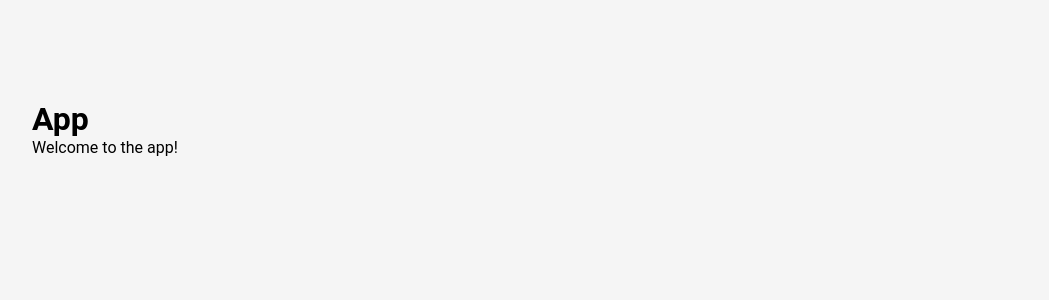
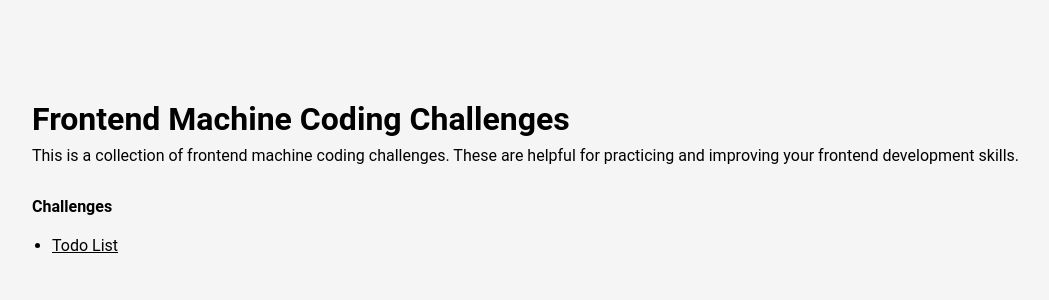
Before and after one commit to RakeshSangem/-machine-coding-tasks, a React (Vite) app: page / in a window 1280 px wide. Shown: the top 300 px of the page, without its empty margins (68-1117 px from the left). Built offline with nearby package versions, Linux system fonts and the light colour scheme.

Commit message:
Add links to frontend machine coding challenges

```diff
--- a/src/App.jsx
+++ b/src/App.jsx
@@ -1,8 +1,45 @@
+import { Link } from 'react-router-dom';
+
 export default function App() {
   return (
     <div>
-      <h1>App</h1>
-      <p>Welcome to the app!</p>
+      <h1
+        style={{
+          marginBottom: '0.5rem',
+        }}
+      >
+        Frontend Machine Coding Challenges
+      </h1>
+      <p>
+        This is a collection of frontend machine coding challenges. These are
+        helpful for practicing and improving your frontend development skills.
+      </p>
+      <div>
+        <h4
+          style={{
+            marginTop: '2rem',
+          }}
+        >
+          Challenges
+        </h4>
+        <ul
+          style={{
+            padding: 20,
+            margin: 0,
+          }}
+        >
+          <li>
+            <Link
+              style={{
+                color: 'black',
+              }}
+              to="/todolist"
+            >
+              Todo List
+            </Link>
+          </li>
+        </ul>
+      </div>
     </div>
   );
 }
```
